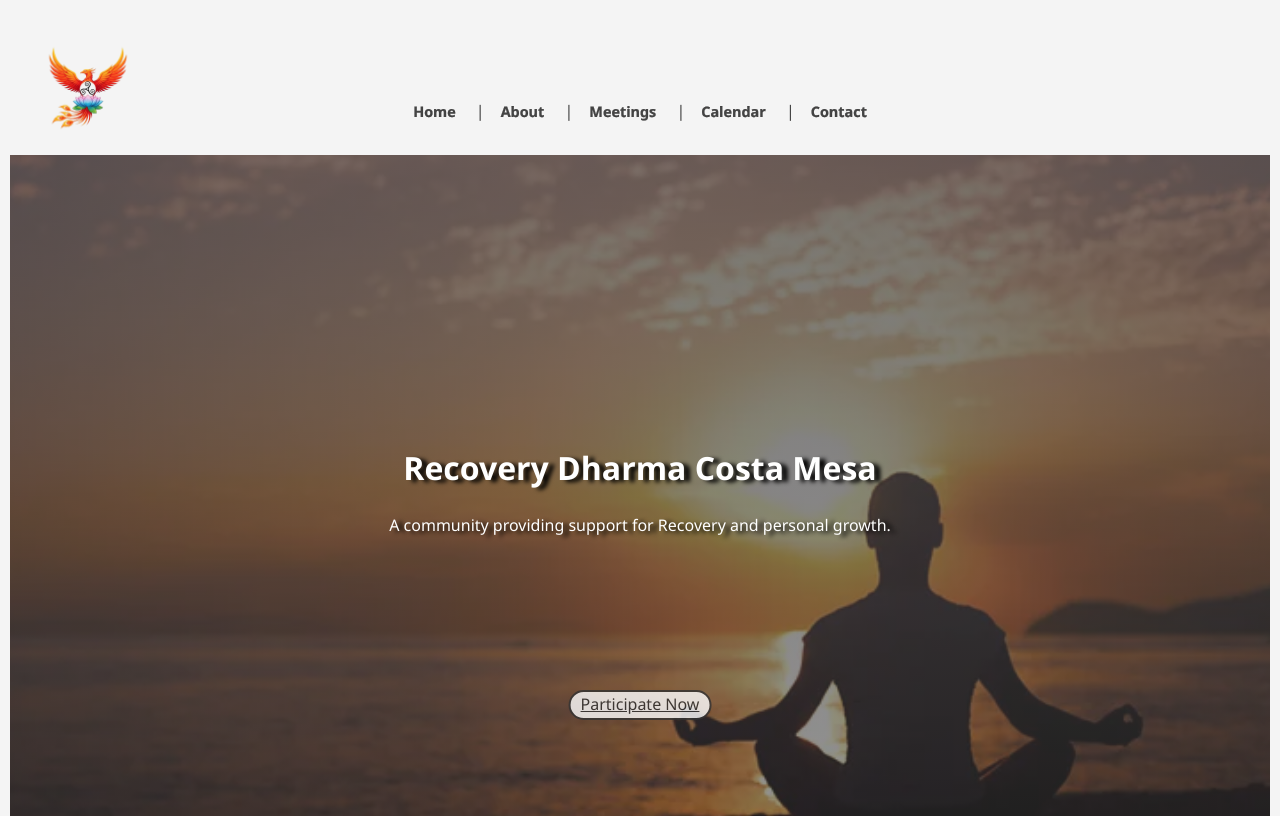
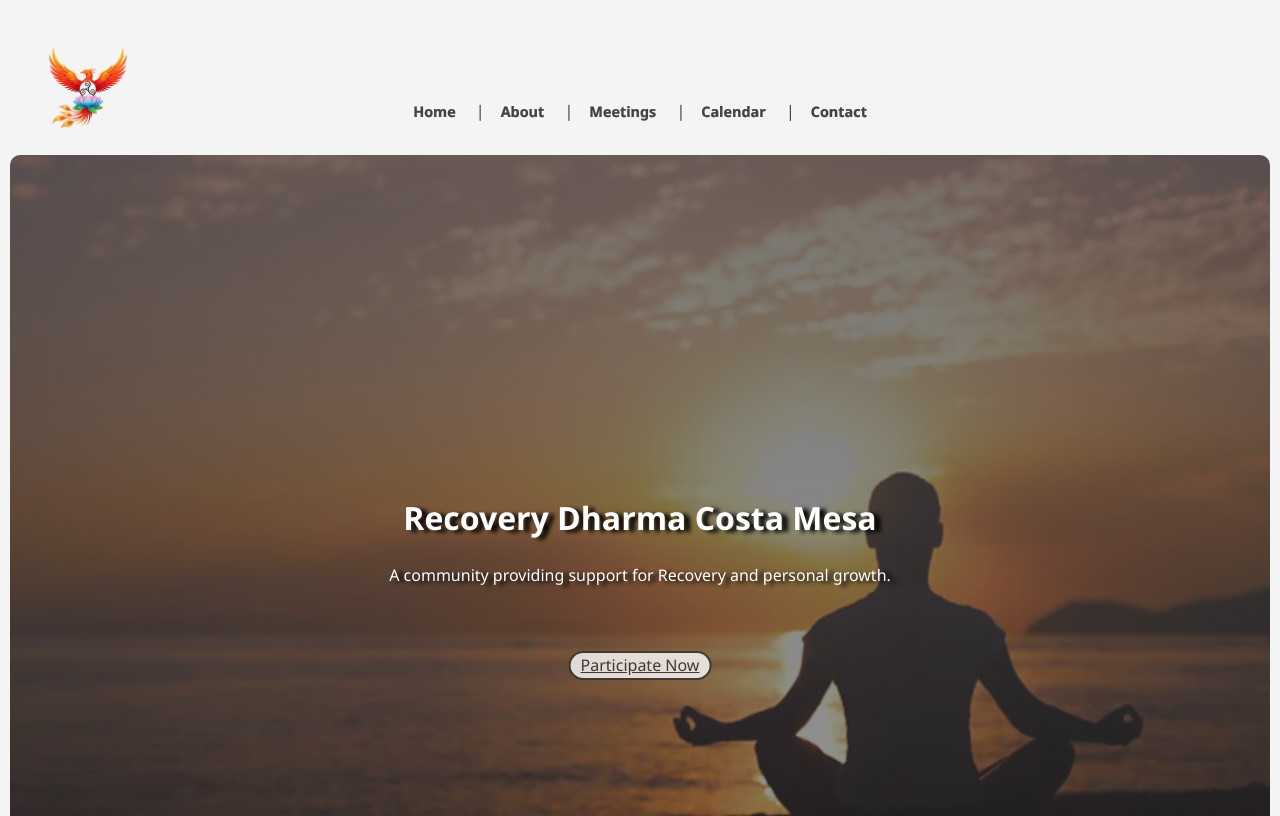
Before and after one commit to ThayRibeiro0/dharma-recovery, a React (Vite) app: page / in a window 1280 px wide. Shown: the top 816 px of the page. Built offline with nearby package versions, Linux system fonts and the light colour scheme.

Commit message:
Fix CSS formatting and adjust margins for better layout consistency

```diff
--- a/src/styles/about.css
+++ b/src/styles/about.css
@@ -29,7 +29,7 @@
 .top-nav nav a {
   color: white;
   text-decoration: none;
-  font-weight: 600;
+  font-weight: 600px;
   transition: color 0.3s ease;
 }
 
@@ -126,12 +126,12 @@
     padding: 6px 0;
   }
   .about-container {
-    margin: 10px 70px 0px 170px;
+    margin: 10px 70px 0px 200px;
   }
 }
 
 @media (max-width: 480px) {
   .about-container {
-    margin: 10px 70px 0px 0px;
+    margin: 10px 0px 0px 0px;
   }
 }
--- a/src/styles/calendar.css
+++ b/src/styles/calendar.css
@@ -1,9 +1,9 @@
 .calendar-section {
-  background: linear-gradient(to bottom, rgba(38, 37, 37, 0.8), rgba(15, 13, 13, 0.5)), url('../static/body.png');
-  background-size: cover;
-  background-position: center;
+    background: linear-gradient(to bottom, rgba(38, 37, 37, 0.8), rgba(15, 13, 13, 0.5)), url('../static/body.png');
+    background-size: cover;
+    background-position: center;
     width: 100%;
-    max-width: 1200px;
+    max-width: 320px;
     border: 0px;
     font-family: Arial, sans-serif;
     color: #333;
--- a/src/styles/home.css
+++ b/src/styles/home.css
@@ -7,6 +7,7 @@
   height: 100vh;
   background: linear-gradient(to bottom, rgba(87, 85, 85, 0.8), rgba(49, 48, 48, 0.5)), url('../static/medidate.png');
   background-size: cover;
+  border-radius: 10px;
   background-position: center;
 }
 
@@ -40,9 +41,12 @@ nav a:hover {
   left: 50%;
   transform: translate(-50%, -50%);
   text-align: center;
+  margin-top: 100px;
   font-size: 1rem;
   color: white;
 }
+
+
 
 .welcome-message h1,
 .welcome-message p {
@@ -56,7 +60,6 @@ nav a:hover {
   align-items: center;
   padding: 20px;
   position: absolute;
-  bottom: 200px;
   left: 50%;
   transform: translateX(-50%);
 }
@@ -94,6 +97,7 @@ footer {
   background-color: #ffffff;
   opacity: 0.8;
   color: #333;
+  margin-top: 220px;
   border: 2px solid #333;
   border-radius: 30px;
   transition: all 0.3s ease;
@@ -140,9 +144,6 @@ footer {
     position: relative;
   }
 
-  .main-content {
-    bottom: 60px;
-  }
 }
 
 @media (max-width: 480px) {
```
